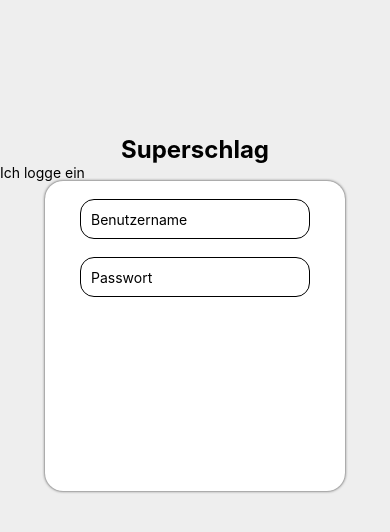
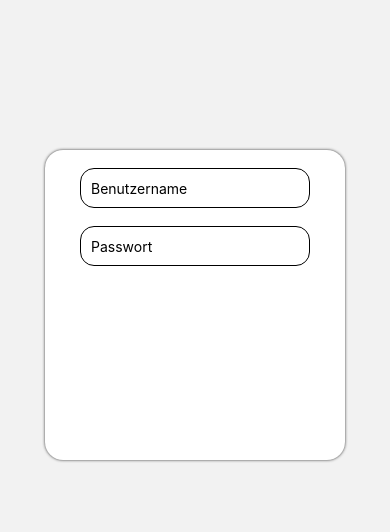
Before and after one commit to JacobGsell/superschlag, a React Native app: screen /Home in a window 390 px wide. Shown: the top 532 px of the page. Built offline with nearby package versions, Linux system fonts and the light colour scheme.

Commit message:
started using stack navigation

```diff
--- a/App.tsx
+++ b/App.tsx
@@ -1,30 +1,16 @@
-import { StatusBar } from 'expo-status-bar';
-import { StyleSheet, Text, View } from 'react-native';
-import LoginForm from './components/LoginForm'
+// In App.js in a new project
 
-export default function App() {
+import * as React from 'react';
+import { View, Text } from 'react-native';
+import { NavigationContainer } from '@react-navigation/native';
+import { createNativeStackNavigator } from '@react-navigation/native-stack';
+import { SafeAreaView } from 'react-native-safe-area-context';
+import Navigation from './src/navigation';
+
+function App() {
   return (
-    <View style={styles.container}>
-      <Text style={styles.logo}>Superschlag</Text>
-      <LoginForm></LoginForm>
-    </View>
+      <Navigation />
   );
 }
 
-const styles = StyleSheet.create({
-  container: {
-    flex: 1,
-    backgroundColor: '#eee'
-  },
-  logo: {
-    paddingTop: 135,
-    marginLeft: 'auto',
-    marginRight: 'auto',
-    fontSize: 24,
-    fontWeight: 'bold'
-
-  },
-  loginForm: {
-
-  }
-});
+export default App;
--- a/components/LoginForm.tsx
+++ /dev/null
@@ -1,31 +0,0 @@
-import React from "react";
-import {View, Text, StyleSheet, TouchableOpacity} from 'react-native';
-import UserTextInput from './UserTextInput';
-
-const LoginForm = () => {
-    return (
-        <View>
-            <Text>Ich logge ein</Text>
-            <View style={styles.base}>
-                <UserTextInput></UserTextInput>
-            </View>
-        </View>
-    )
-}
-
-const styles = StyleSheet.create({
-    base: {
-        width: 300,
-        height: 310,
-        borderRadius: 18,
-        shadowColor: '#333',
-        shadowRadius: 3,
-        backgroundColor: '#fff',
-        elevation: 1,
-        marginLeft: 'auto',
-        marginRight: 'auto'
-    }
-
-})
-
-export default LoginForm;
--- a/components/UserTextInput.tsx
+++ /dev/null
@@ -1,46 +0,0 @@
-import React from 'react';
-import { SafeAreaView, StyleSheet, TextInput } from "react-native";
-
-const UserTextInput = () => {
-    const [userName, onChangeText] =
-        React.useState('');
-
-    const [password, onChangePassword] =
-        React.useState('');
-
-    return (
-        <SafeAreaView>
-            <TextInput
-                style={[styles.first, styles.input]}
-                onChangeText={onChangeText}
-                value={userName}
-                placeholder='Benutzername' />
-
-            <TextInput
-                secureTextEntry={true}
-                style={styles.input}
-                onChangeText={onChangePassword}
-                value={password}
-                placeholder='Passwort' />
-
-        </SafeAreaView>
-    )
-}
-
-const styles = StyleSheet.create({
-    input: {
-        height: 40,
-        width: 230,
-        marginLeft: 'auto',
-        marginRight: 'auto',
-        borderWidth: 1,
-        padding: 10,
-        borderRadius: 14
-    },
-    first: {
-        marginTop: 18,
-        marginBottom: 18,
-    }
-});
-
-export default UserTextInput;
--- a/package.json
+++ b/package.json
@@ -10,11 +10,15 @@
     "eject": "expo eject"
   },
   "dependencies": {
+    "@react-navigation/native": "^6.0.10",
+    "@react-navigation/native-stack": "^6.6.1",
     "expo": "~44.0.0",
     "expo-status-bar": "~1.2.0",
     "react": "17.0.1",
     "react-dom": "17.0.1",
     "react-native": "0.64.3",
+    "react-native-safe-area-context": "3.3.2",
+    "react-native-screens": "~3.10.1",
     "react-native-web": "0.17.1"
   },
   "devDependencies": {
--- /dev/null
+++ b/src/components/LoginForm.tsx
@@ -0,0 +1,63 @@
+import React from "react";
+import { View, Text, StyleSheet, TouchableOpacity, TextInput, SafeAreaView } from 'react-native';
+
+
+function LoginForm() {
+    const [userName, onChangeText] =
+        React.useState('');
+
+    const [password, onChangePassword] =
+        React.useState('');
+
+    return (
+        <View>
+            <View style={styles.base}>
+                <SafeAreaView>
+                    <TextInput
+                        style={[styles.first, styles.input]}
+                        onChangeText={onChangeText}
+                        value={userName}
+                        placeholder='Benutzername' />
+
+                    <TextInput
+                        secureTextEntry={true}
+                        style={styles.input}
+                        onChangeText={onChangePassword}
+                        value={password}
+                        placeholder='Passwort' />
+
+                </SafeAreaView>
+            </View>
+        </View>
+    )
+}
+
+const styles = StyleSheet.create({
+    base: {
+        marginTop: 150,
+        width: 300,
+        height: 310,
+        borderRadius: 18,
+        shadowColor: '#333',
+        shadowRadius: 3,
+        backgroundColor: '#fff',
+        elevation: 1,
+        marginLeft: 'auto',
+        marginRight: 'auto'
+    }, input: {
+        height: 40,
+        width: 230,
+        marginLeft: 'auto',
+        marginRight: 'auto',
+        borderWidth: 1,
+        padding: 10,
+        borderRadius: 14
+    },
+    first: {
+        marginTop: 18,
+        marginBottom: 18,
+    }
+
+})
+
+export default LoginForm;
--- /dev/null
+++ b/src/navigation/index.tsx
@@ -0,0 +1,25 @@
+import React from 'react'
+import { Text, View } from 'react-native'
+import { NavigationContainer } from '@react-navigation/native'
+import { createNativeStackNavigator } from '@react-navigation/native-stack'
+import LoginScreen from '../screens/LoginScreen'
+
+function HomeScreen() {
+    return (
+            <Text> Home Screen </Text>
+    )
+}
+
+const Stack = createNativeStackNavigator()
+function Navigation() {
+    return (
+        <NavigationContainer>
+            <Stack.Navigator screenOptions={{headerShown: false}}>
+                <Stack.Screen name="Home" component={LoginScreen} />
+            </Stack.Navigator>
+        </NavigationContainer>
+    )
+}
+
+
+export default Navigation;
--- /dev/null
+++ b/src/screens/LoginScreen.js
@@ -0,0 +1,13 @@
+import React from 'react';
+import { View, Text } from 'react-native';
+import LoginForm from '../components/LoginForm';
+
+const LoginScreen = () => {
+    return (
+        <View>
+            <LoginForm/>
+        </View>
+    )
+}
+
+export default LoginScreen;
```
Also changed, not shown: 1 other file (tests, documents, lock files or other folders).
